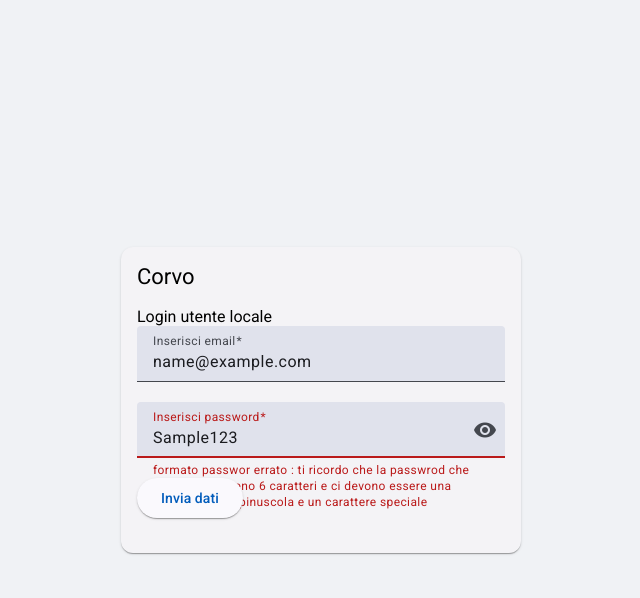
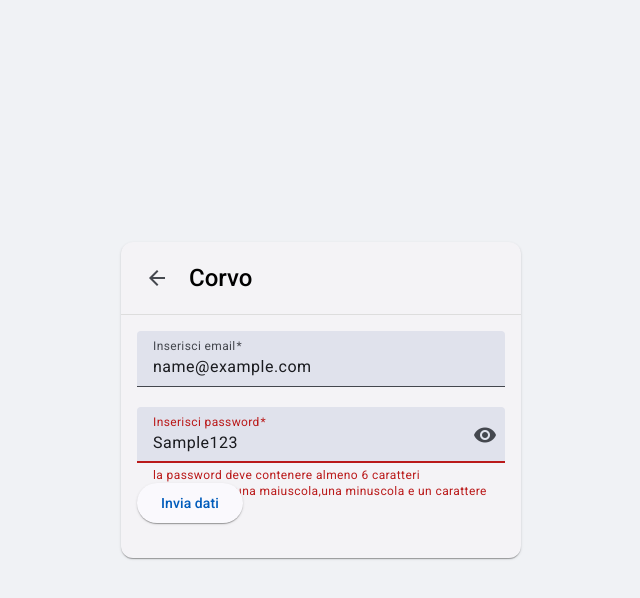
Before and after one commit to MariusBerinde/corvo, an Angular app: page /login in a window 1280 px wide. Both pictures are taken after typing "name@example.com", "Sample123" into the empty fields and a click on the button "visibility_off". Shown: the top 598 px of the page, without its empty margins (319-959 px from the left). Built offline with nearby package versions, Linux system fonts and the light colour scheme.

Commit message:
migliorato sistema gestione errori in login

```diff
--- a/src/app/components/login/login.component.css
+++ b/src/app/components/login/login.component.css
@@ -22,3 +22,20 @@ mat-form-field {
 .mat-mdc-button.mat-primary, .mat-primary { /* Stile per il pulsante primario (potrebbe variare leggermente con le versioni più recenti di Material) */
   /* Puoi aggiungere ulteriori stili qui se necessario */
 }
+
+.custom-header {
+  display: flex;
+  align-items: center;
+  padding: 16px;
+  border-bottom: 1px solid #ddd;
+}
+
+.custom-header button {
+  margin-right: 12px;
+}
+
+.custom-title {
+  margin: 0;
+  font-size: 1.5rem;
+  font-weight: 500;
+}
--- a/src/app/components/login/login.component.ts
+++ b/src/app/components/login/login.component.ts
@@ -24,11 +24,15 @@ export class LoginComponent {
   pwdI='';
   nextStep:boolean=false;
   hide = true;
+  errorCredentials=false;
   constructor(private lS:ScritturaLocaleService,private _router: Router,private auth:AuthService){}
   formLogin = new FormGroup({
     email: new FormControl('',[Validators.required, Validators.email]),
     pwd: new FormControl('',[Validators.required ,Validators.pattern(passwordPattern)]),
   });
+  goBack(){
+    this._router.navigate(['']);
+  }
   submitLogin(){
 
     if (this.formLogin.valid) {
@@ -40,12 +44,14 @@ export class LoginComponent {
         this.lS.saveData('email',this.emailI);
         this._router.navigate(['../home/']);
       }else{
+        /*
         let pwd='Manag3r_';
         let hash=this.auth.creaHash("Manag3r_");
         let out="Pwd="+hash;
-
+       */
         //alert("Nome utente o password non validi");
-        alert(out);
+        //alert(out);
+        this.errorCredentials = !this.errorCredentials;
       }
       // Qui puoi inserire la logica per inviare i dati o mostrare un messaggio di successo
     } else {
@@ -53,9 +59,9 @@ export class LoginComponent {
       console.log("Il form non è valido. Errori:", this.formLogin.errors);
 
       this.nextStep = false; // Assicurati che nextStep sia false se ci sono errori
-      // Qui puoi gestire gli errori del form, ad esempio mostrando messaggi all'utente
     }
   }
+
   togglePasswordVisibility() {
     this.hide = !this.hide;
   }
--- a/src/app/components/login/login.component2.html
+++ b/src/app/components/login/login.component2.html
@@ -1,11 +1,12 @@
 <div class="centered-card-container">
   <mat-card>
-    <mat-card-header>
-      <mat-card-title>Corvo</mat-card-title>
-    </mat-card-header>
+    <div class="custom-header">
+      <button mat-icon-button (click)="goBack()" aria-label="Torna indietro">
+        <mat-icon>arrow_back</mat-icon>
+      </button>
+      <h2 class="custom-title">Corvo</h2>
+    </div>
     <mat-card-content>
-      <span> Login utente locale </span>
-      <br>
 
       <form [formGroup]="formLogin" (submit)="submitLogin()">
         <mat-form-field>
@@ -36,7 +37,7 @@
             <mat-icon>{{ hide ? 'visibility_off' : 'visibility' }}</mat-icon>
           </button>
           @if(formLogin.controls['pwd'].errors?.['pattern']){
-            <mat-error>formato passwor errato : ti ricordo che la passwrod che conterene almeno 6 caratteri e ci devono essere una maiuscola,una pinuscola e un carattere speciale </mat-error>
+            <mat-error>la password deve contenere almeno 6 caratteri comprendenti una maiuscola,una minuscola e un carattere speciale</mat-error>
           }
           @if(formLogin.controls['pwd'].errors?.['required']){
             <mat-error>valore richiesto</mat-error>
@@ -45,8 +46,12 @@
 
         <br>
         <button mat-raised-button color="primary" type="submit">Invia dati</button>
+        @if(errorCredentials){
+        <mat-error>Username o password non validi</mat-error>
+        }
       </form>
       <br>
+
     </mat-card-content>
   </mat-card>
 </div>
```
Also changed, not shown: src/app/components/login/login.component.html (deleted, +0 -44 lines).
